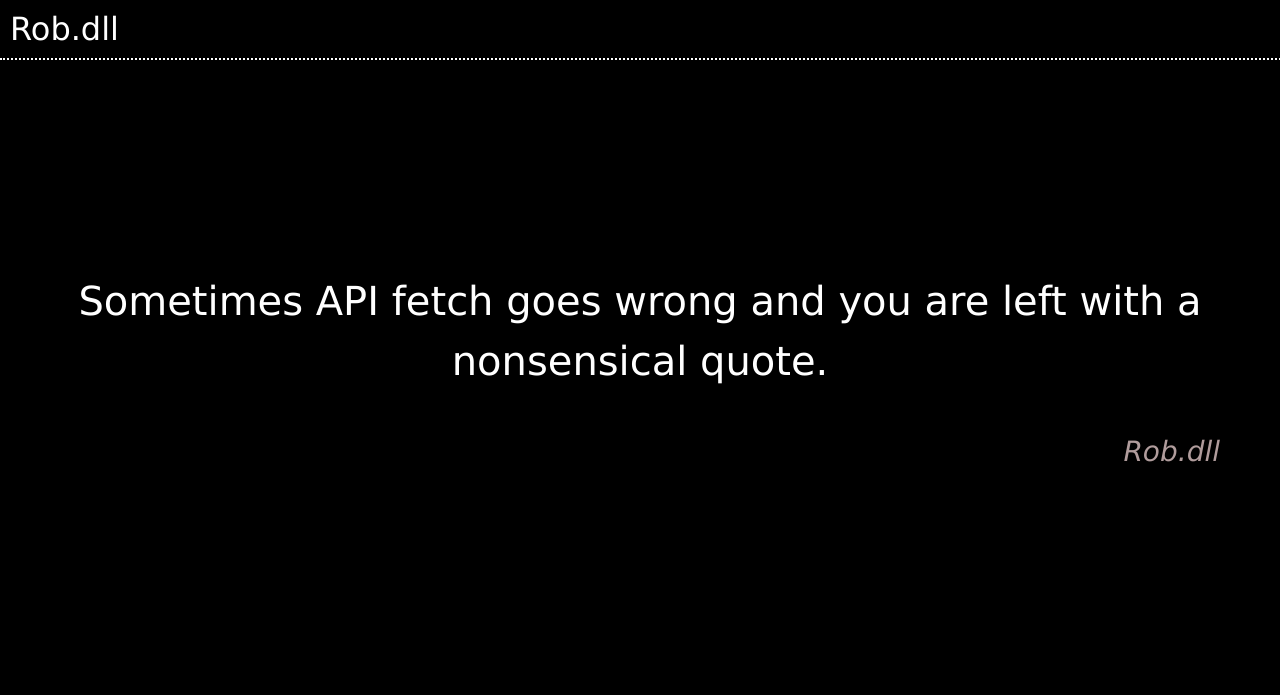
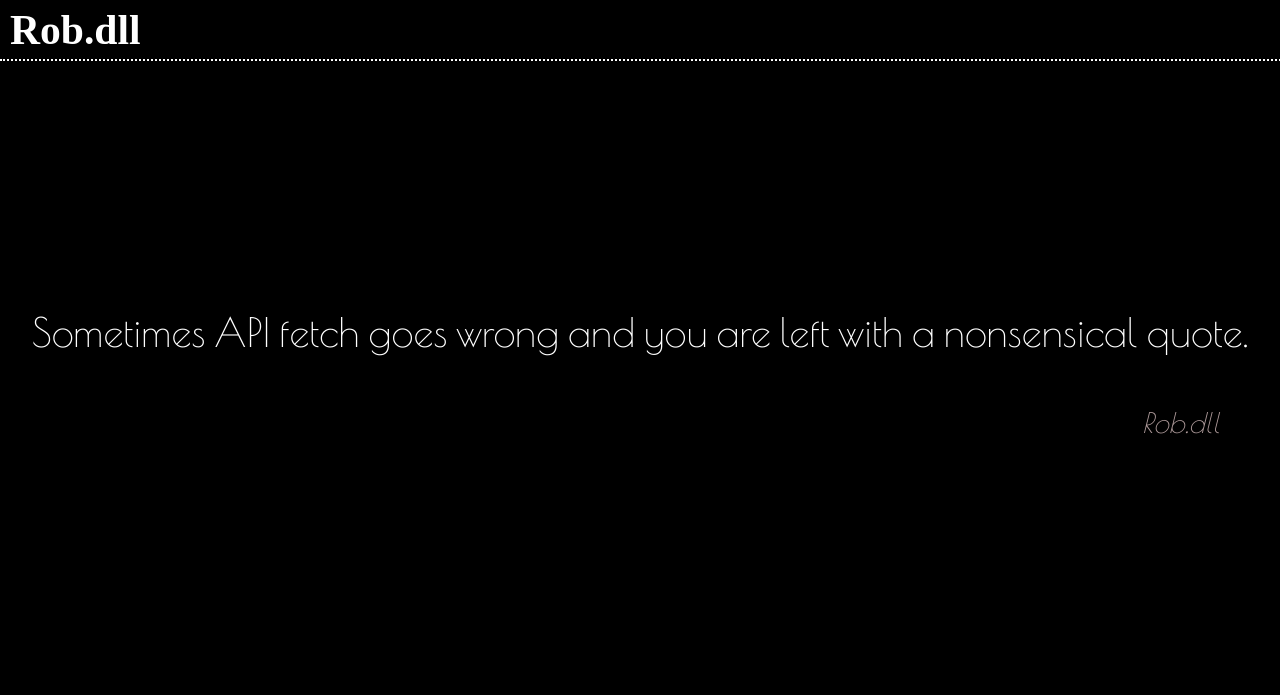
Before and after one commit to robdll/random-quote-machine, a plain HTML site: page index.html in a window 1280 px wide. Shown: the top 695 px of the page. Drawn offline with nearby package versions, Linux system fonts and the light colour scheme; no server answers.

Commit message:
use new font

```diff
--- a/css/core.css
+++ b/css/core.css
@@ -4,7 +4,6 @@ body, html {
   box-sizing: border-box;
   margin: 0px;
   padding: 5px;
-  font-family: Verdana, Times, serif;
   color: white;
   background: black;
 }
@@ -19,32 +18,23 @@ a:active {
   font-size: 2em;
 }
 
-nav{
-  background: black;
-}
-
-nav a:hover {
-  text-decoration: none;
-  animation-name: enlight-nav;
-  animation-duration: 1.5s;
-  animation-fill-mode: forwards;
-  animation-timing-function: ease-out;
-  cursor: hand;
-}
-
-/*
-nav a {
-  animation-name: nav-link-hover;
-}*/
-
 nav {
   position: fixed;
   top: 0;
   left: 0;
   width: 100%;
+  background: black;
+  z-index: 2;
+  font-size: 1.3em;
+  font-weight: bold;
   border-bottom: 2px dotted white;
-  z-index: 2;
-  padding: 10px;
+  padding: 6px 10px 5px 10px;
+}
+
+nav a:hover {
+  text-decoration: none;
+  animation-name: enlight-nav 1.5s ease-out forwards;
+  cursor: hand;
 }
 
 main {
@@ -57,6 +47,7 @@ main {
 }
 
 #quote-container {
+  font-family: 'Poiret One';
   flex-grow: 1;
   font-size: 2.5em;
   line-height: 1.5;
--- a/index.html
+++ b/index.html
@@ -1,16 +1,16 @@
 <html>
 <head>
+  <!--## meta -->
   <meta name="viewport" content="width=device-width" />
   <link rel="icon" href="resources/favicon.gif" type="image/gif" >
   <!--## style -->
   <link rel='stylesheet' type='text/css' href='css/core.css' />
-
+  <link href="https://fonts.googleapis.com/css?family=Poiret+One" rel="stylesheet">
+  <!--## scripts -->
   <script type="text/javascript" src="https://use.fontawesome.com/4c96e7a2e8.js"></script>
   <script type="text/javascript" src="https://code.jquery.com/jquery-3.2.1.min.js" integrity="sha256-hwg4gsxgFZhOsEEamdOYGBf13FyQuiTwlAQgxVSNgt4=" crossorigin="anonymous"></script>
   <script type="text/javascript" src="js/quotesFetcher.js"></script>
   <script type="text/javascript" src="js/animations.js"></script>
-
-  <!--## My scripts -->
 </head>
 
 <body>
```
